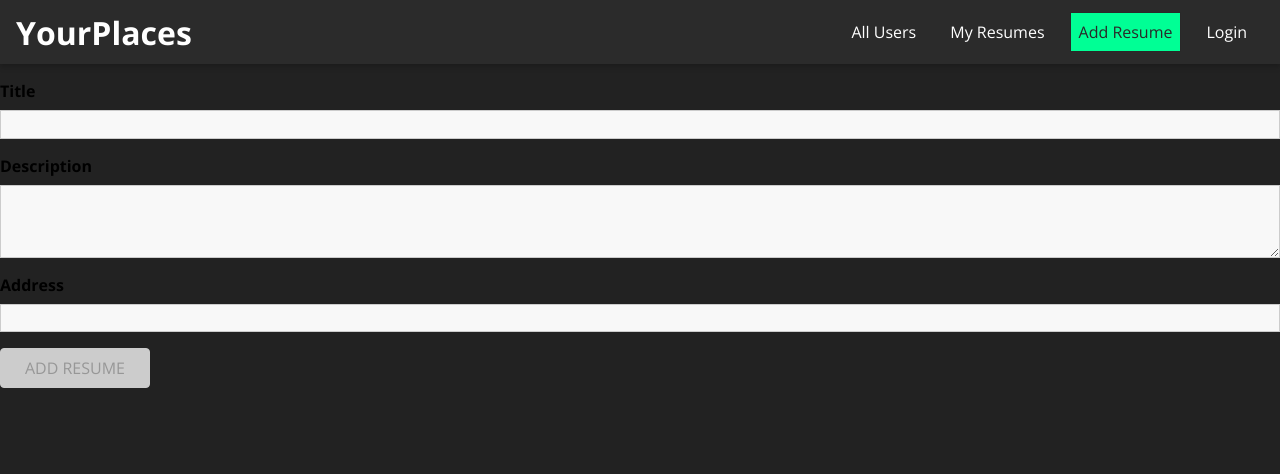
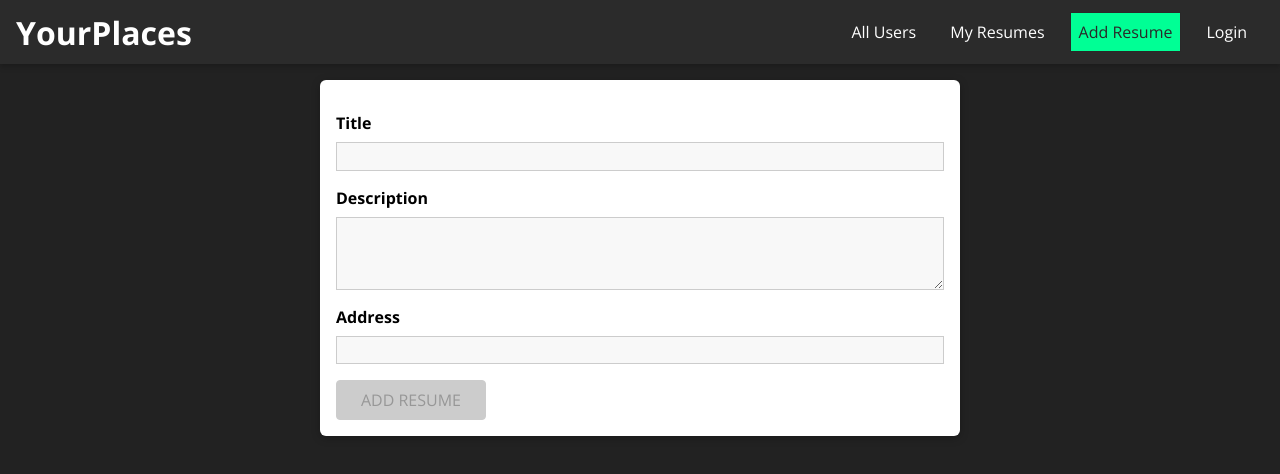
Before and after one commit to vignesh-natarajxn/PiPort, a React (Create React App) app in the folder frontend/: page /resumes/new in a window 1280 px wide. Shown: the top 474 px of the page. Built offline with nearby package versions, Linux system fonts and the light colour scheme.

Commit message:
update + bug fix

```diff
--- a/frontend/src/resumes/pages/ResumeForm.css
+++ b/frontend/src/resumes/pages/ResumeForm.css
@@ -1,4 +1,4 @@
-.place-form {
+.resume-form {
   list-style: none;
   margin: 0 auto;
   padding: 1rem;
--- a/frontend/src/resumes/pages/UpdateResume.js
+++ b/frontend/src/resumes/pages/UpdateResume.js
@@ -53,7 +53,7 @@ const UpdateResume = () => {
   }
 
   return (
-    <form className="place-form">
+    <form className="resume-form">
       <Input
         id="title"
         element="input"
```
